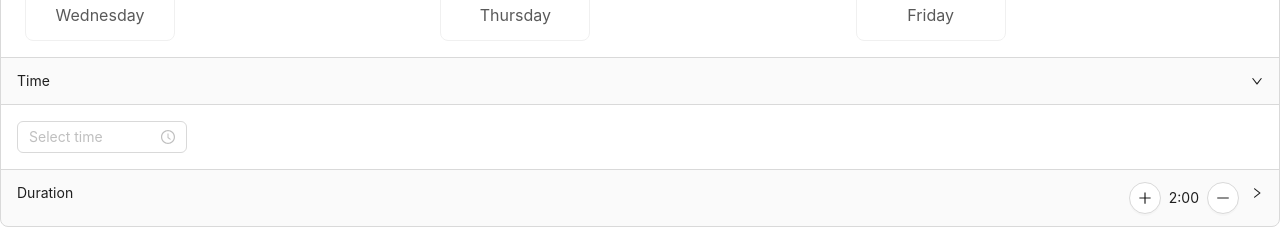
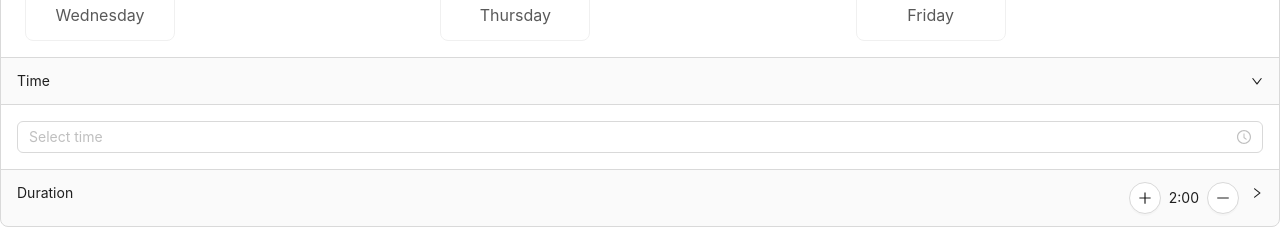
Before and after one commit to islamtalha01/Calender_Carousal-CT, a React (Vite) app: page / in a window 1280 px wide. Shown: the part 173-402 px from the top of the page. Built offline with nearby package versions, Linux system fonts and the light colour scheme.

Commit message:
Dev of Time set and  Display on Panel

```diff
--- /dev/null
+++ b/src/common/constants/constanst.ts
@@ -0,0 +1,33 @@
+import { Formats } from "../types/calendar.types"
+
+/**
+ * @constant
+ * The default date format used for formatting dates.
+ * @default
+ */
+export const DATE_FORMAT: string = "DD MMMM YYYY"
+
+/**
+ * @constant
+ * The default time format used for formatting times.
+ * @default
+ */
+export const TIME_FORMAT: string = "hh:mm a"
+
+/**
+ * @constant
+ * The default clock format (12-hour or 24-hour).
+ * @default
+ */
+export const CLOCK_FORMAT: "12h" | "24h" = "12h"
+
+/**
+ * @constant
+ * The default date, time and clock formats.
+ * @default
+ */
+export const FORMATS: Formats = {
+  date: DATE_FORMAT,
+  time: TIME_FORMAT,
+  clock: CLOCK_FORMAT,
+}
--- a/src/componenets/TimeComponent/TImeComponent.tsx
+++ b/src/componenets/TimeComponent/TImeComponent.tsx
@@ -4,16 +4,14 @@ import { TimePicker } from 'antd';
 import dayjs from 'dayjs';
 type TimeComponentProps={
 
-  onclick:(time:Dayjs)=>void
+  onclick:(time:Dayjs |null)=>void
 }
-export default function TimeComponent(props:TimeComponentProps) {
+export default function TimeComponent({onclick}:TimeComponentProps) {
 
 
-  const onChange = () => {
 
-  };
 
-  return( <TimePicker value={null} onChange={onChange} />)
+  return( <TimePicker onChange={onclick} style={{ minWidth: "100%" }}/>)
 };
 
 
@@ -32,3 +30,14 @@ export default function TimeComponent(props:TimeComponentProps) {
 //   /* istanbul ignore next -- @preserve */
 //   setActiveKey([])
 // }
+
+{/* <TimePicker
+onChange={handleTimeChange}
+size="large"
+use12Hours={formats.clock === "12h"}
+format={formats.time}
+style={{ minWidth: "100%" }}
+disabledTime={() => getDisabledTime(closedHours)}
+hideDisabledOptions
+showNow={false}
+/> */}
--- a/src/containers/CalenderCarousalContainer.tsx
+++ b/src/containers/CalenderCarousalContainer.tsx
@@ -1,5 +1,5 @@
 import CurrentDay from "../componenets/CurrentDay/CurrentDay";
-import type { CollapseProps } from "antd";
+import { CollapseProps,Typography,theme } from "antd";
 import { Collapse } from "antd";
 import CalendarCarousal from "../componenets/CalendarCarousal";
 import DurationComponent from "../componenets/DurationComponent/DurationComponent";
@@ -7,10 +7,14 @@ import TimeComponent from "../componenets/TimeComponent/TImeComponent";
 import { DateType } from "../common/types/calendar.types";
 import { useState } from "react";
 import useCalendar from "../hooks";
+import { getFormattedTime } from "../utils/Time.utils";
 import {Dayjs} from "dayjs";
+import { FORMATS } from "../common/constants/constanst";
+const{Text}=Typography
+const {useToken}=theme
 type CalenderCarouselProps = {
   dates: Array<DateType>;
-  setTime:(time:Dayjs)=>void,
+  setTime:(time:Dayjs |null)=>void,
 
 };
 
@@ -19,34 +23,38 @@ const text = `hi`;
 const genExtra = () => <CurrentDay />;
 
 export default function CalenderCarousalContainer({dates,setTime}:CalenderCarouselProps) {
-  const {setDate}=useCalendar()
+  const  {token}=useToken()
+  const {setDate,selected}=useCalendar()
   const [activeKey, setActiveKey] = useState<string | Array<string>>(
      ["1", "2"]
   )
-  const handleCardClick=(date:Dayjs)=>
+  const handleDateSelect=(date:Dayjs)=>
 {
   setDate(date);
   setActiveKey(["2"])
 
 }
-const handleTimePick=(time:Dayjs)=>
+const handleTimePick=(time:Dayjs | null)=>
 {
-  setDate(time);
-  setActiveKey(["2"])
+  setTime(time)
+  setActiveKey([])
 
 }
   const items: CollapseProps["items"] = [
     {
       key: "1",
       label: "Date",
-      children: <CalendarCarousal dates={dates} onClick={handleCardClick} />,
+      children: <CalendarCarousal dates={dates} onClick={handleDateSelect}/>,
       extra: genExtra(),
     },
     {
       key: "2",
       label: "Time",
       children: <TimeComponent onclick={handleTimePick}/>,
-      extra:null
+      extra: <Text style={{ fontSize: token.fontSizeLG }}>
+      {getFormattedTime(selected?.time, FORMATS.time)}
+
+    </Text>
 
     },
     {
--- a/src/hooks/useCalendar.tsx
+++ b/src/hooks/useCalendar.tsx
@@ -9,7 +9,7 @@ const datesData= getDatesList(10,closedDatesArray)
 type CalendarContext={
      dates:Array<DateType>,
      setDate:(date:Dayjs)=>void,
-     setTime:(time:Dayjs)=>void,
+     setTime:(time:Dayjs |null)=>void,
      selected:selectedSlot,
 }
 type CalendarProviderprop=
@@ -32,7 +32,7 @@ export function  CalendarProvider({children}:CalendarProviderprop)
          setSelectedSlot({...selected,date})
          console.log(selected)
     }
-    const setTime=(time:Dayjs)=>
+    const setTime=(time:Dayjs | null)=>
     {
          setSelectedSlot({...selected,time})
     }
```
